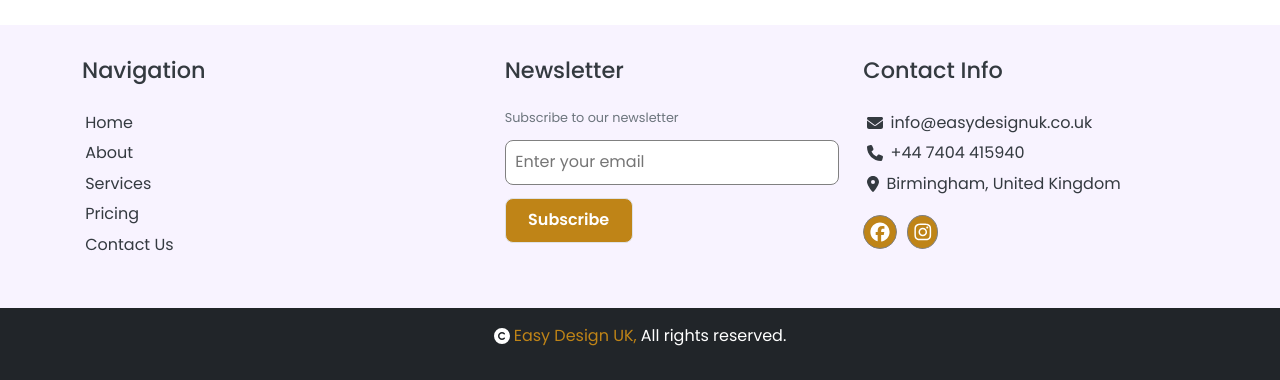
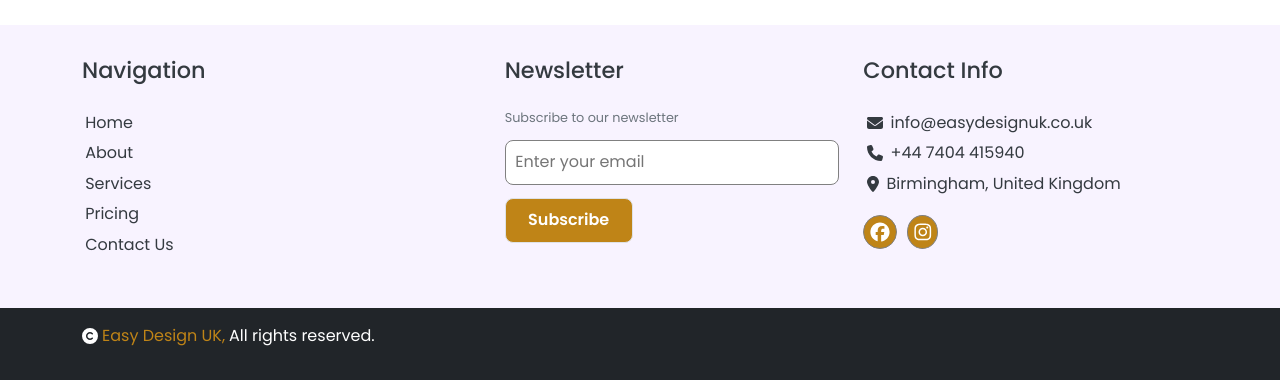
Before and after one commit to Khalifa-pendrops/EasyDesign-UK, a React (Vite) app: page /routedcontact in a window 1280 px wide. Shown: the part 2030-2410 px from the top of the page. Built offline with nearby package versions, Linux system fonts and the light colour scheme.

Commit message:
review 2

```diff
--- a/src/Components/Footer.jsx
+++ b/src/Components/Footer.jsx
@@ -7,7 +7,7 @@
     <div>
       <section id="home">
         <footer className="container-fluid py-3">
-          <div className="container-fluid d-flex flex-column flex-md-row align-items-center justify-content-center">
+          <div className="container d-flex flex-column flex-md-row align-items-center justify-content-start">
             <p className="footer-copyright d-flex justify-content-start align-items-center  gap-1 containe">
               <FontAwesomeIcon className="copyright-icon" icon={faCopyright} />
               <a href="/" className="text-nowrap">
--- a/src/Components/Home.jsx
+++ b/src/Components/Home.jsx
@@ -11,7 +11,7 @@
 
 const Home = () => {
   return (
-    <div className="container-fluid">
+    <div>
       <Header />
       <HomeHero />
       <About />
--- a/src/Components/Style.css
+++ b/src/Components/Style.css
@@ -80,6 +80,7 @@
     transform: translateY(-6px) !important;
     transition: background-color 0.3s ease-in-out !important;
     z-index: 1000;
+    overflow: hidden;
 }
 
 .hero-left h1,
@@ -135,8 +136,8 @@
     z-index: 1000;
 }
 
-@media (max-width: 992px){
-    .heart{
+@media (max-width: 992px) {
+    .heart {
         width: 50%;
         margin-right: 2rem !important;
     }
@@ -165,7 +166,7 @@
     }
 }
 
-.triangle{
+.triangle {
     /* overflow: hidden; */
 }
 
@@ -182,7 +183,7 @@
 }
 
 @media (max-width: 991px) {
-.triangle-1{
+    .triangle-1 {
         display: none;
     }
 }
@@ -217,19 +218,6 @@
     }
 }
 
-/* @keyframes move-to-fro {
-    0% {
-        left: 0;
-    }
-
-    50% {
-        left: 200px;
-    }
-
-    100% {
-        left: 0;
-    }
-} */
 
 .circle-home {
     background: radial-gradient(circle, transparent 59%, rgb(229, 228, 228) 60%);
@@ -452,11 +440,11 @@
     }
 }
 
-.about-hero-image-div{
+.about-hero-image-div {
     width: 100%;
 }
 
-.about-hero-image{
+.about-hero-image {
     width: 100%;
 }
 
@@ -949,42 +937,11 @@
     margin: 4rem 0;
 }
 
-/* .routed-contact-header h1,
-.routed-contact-header .contact-linked {
-    position: absolute;
-
-} */
-
-.routed-contact-header h1 {
-    /* color: var(--bs-h1-text); */
-    /* font-size: 3.8rem; */
-    /* top: 50%;
-    font-weight: 600; */
-}
-
-/* .routed-contact-header .contact-linked {
-    top: 70%;
-    left: 46%;
-    text-decoration: none;
-}
-
-
-.contact-linked {
-    color: var(--bs-gray);
-    font-weight: 500;
-    cursor: pointer;
-    z-index: 1000;
-}
-
-.contact-linked span {
-    color: #bf8417;
-} */
-
-.routed-header-texts p{
+.routed-header-texts p {
     color: var(--bs-gray);
 }
 
-.routed-header-texts p span{
+.routed-header-texts p span {
     color: #bf8417 !important;
 }
 
@@ -994,7 +951,6 @@
 }
 
 .routed-contact-card-head h4 {
-    /* font-size: 1.8rem; */
     color: #bf8417;
 }
 
@@ -1004,8 +960,8 @@
     font-weight: bold !important;
 }
 
-@media (max-width: 768px){
-    .bold-h1{
+@media (max-width: 768px) {
+    .bold-h1 {
         font-size: 220% !important;
     }
 }
@@ -1142,7 +1098,6 @@
 
 .routed-contact-icon {
     background: #dcd9e2;
-    /* padding: 1.6rem; */
     border-radius: 50%;
     color: #bf8417;
 }
@@ -1161,7 +1116,6 @@
 .routed-social-icons {
     color: var(--bs-white);
     background-color: #bf8417;
-    /* padding: 1.6rem; */
     border-radius: 50%;
     border: 1px solid gray;
 }
```
Also changed, not shown: src/Components/Header.jsx (+0 -9 lines), src/Components/RoutedContactPage.jsx (+0 -17 lines). Lines whose indentation alone changed are shown as unchanged.
